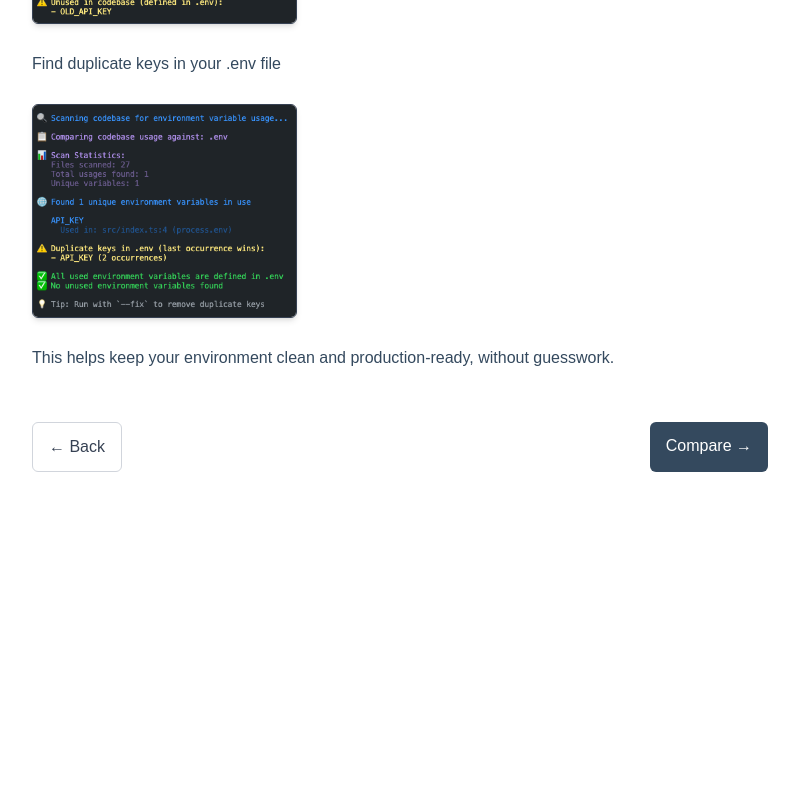
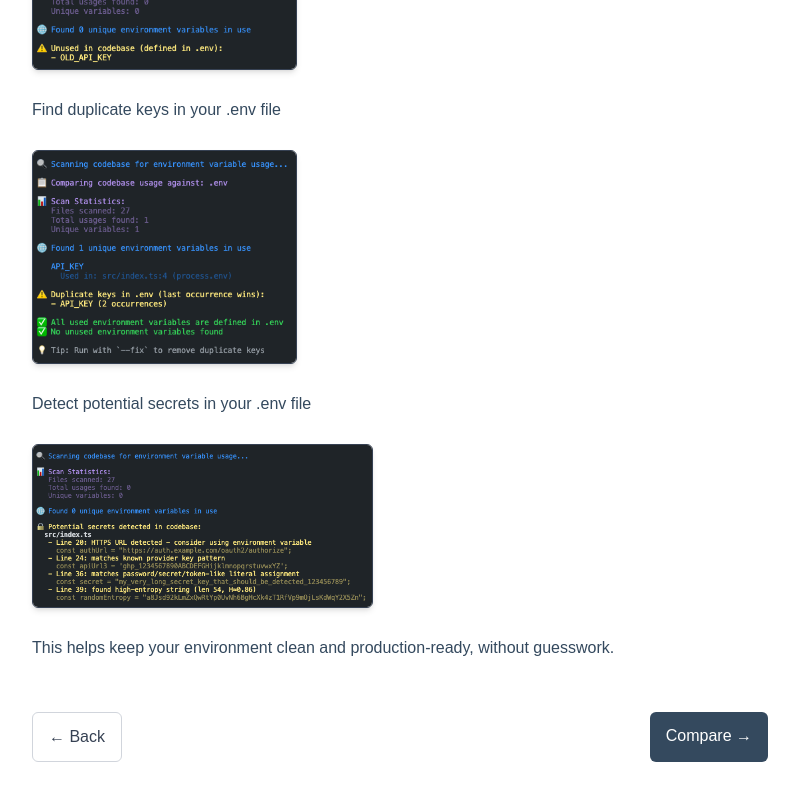
Before and after one commit to Chrilleweb/dotenv-diff-docs, a SvelteKit app: page /scan in a window 1280 px wide. Shown: the part 921-1721 px from the top of the page, without its empty margins (368-1167 px from the left). Before the commit the page ends 1457 px from the top, so only its background shows below. Built offline with nearby package versions, Linux system fonts and the light colour scheme.

Commit message:
changed img and added potential secretes img

```diff
--- a/src/routes/scan/+page.svelte
+++ b/src/routes/scan/+page.svelte
@@ -74,6 +74,13 @@
     onClick={() => openModal('/scan-duplicates.png')}
   />
 
+  <p>Detect potential secrets in your .env file</p>
+  <ClickableImage
+    src="/scan-secrets.png"
+    alt="Scan report showing potential secrets"
+    onClick={() => openModal('/scan-secrets.png')}
+  />
+
   <p>
     This helps keep your environment clean and production-ready, without guesswork.
   </p>
```
Also changed, not shown: static/scan-missing.png, static/scan-secrets.png (added).
